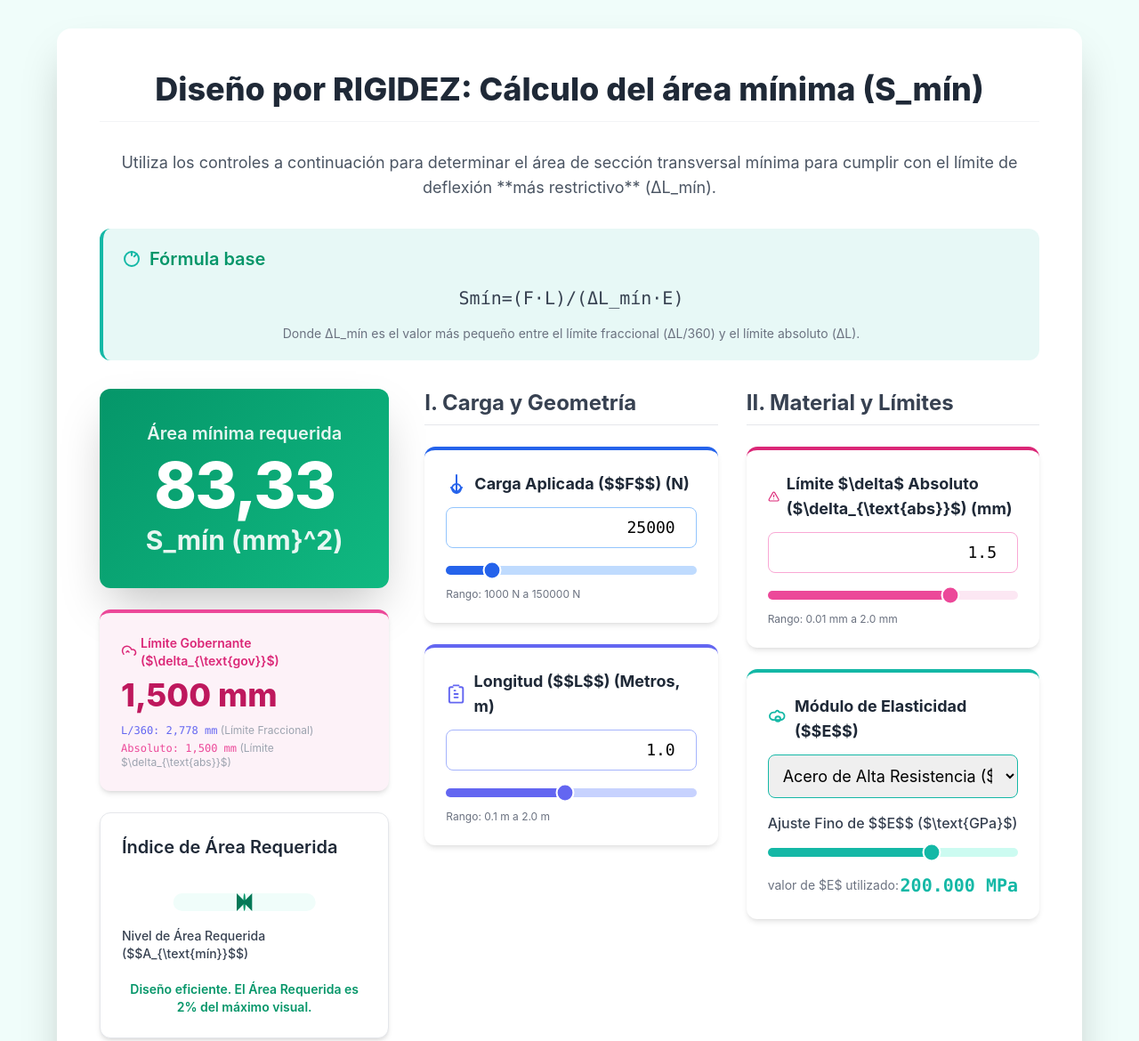
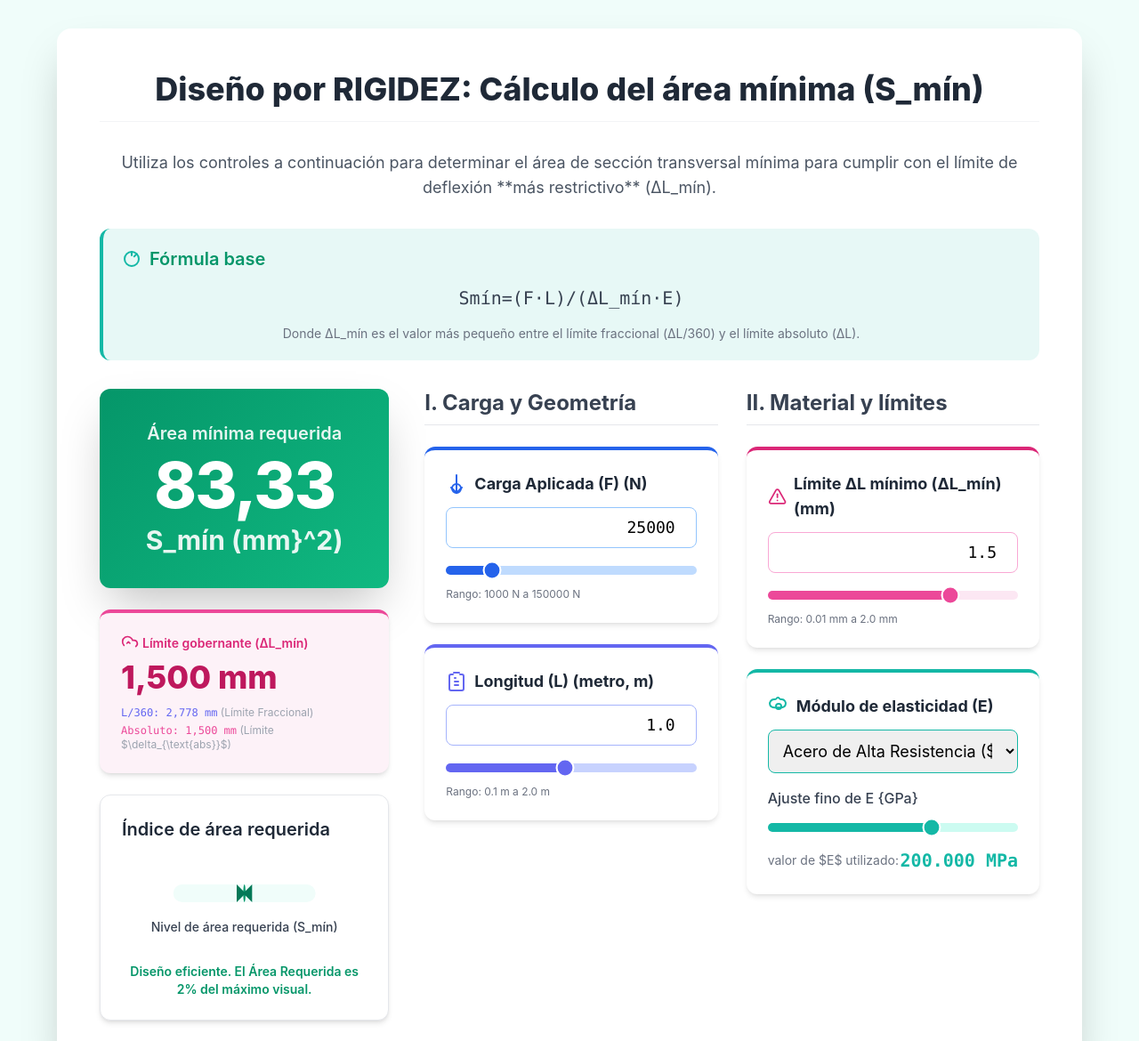
Before and after one commit to jpastor-1/CalculadoraRigidezMaterial, a plain HTML site: page index.html in a window 1280 px wide. Shown: the top 1170 px of the page at 89% size. Drawn offline with nearby package versions, Linux system fonts and the light colour scheme.

Commit message:
Update index.html

```diff
--- a/index.html
+++ b/index.html
@@ -112,7 +112,7 @@
                 <div class="p-6 bg-pink-50 rounded-xl shadow-md border-t-4 border-pink-500">
                     <div class="text-sm font-semibold text-pink-600 mb-2 flex items-center">
                         <svg class="w-5 h-5 mr-1" xmlns="http://www.w3.org/2000/svg" width="24" height="24" viewBox="0 0 24 24" fill="none" stroke="currentColor" stroke-width="2" stroke-linecap="round" stroke-linejoin="round"><path d="M4 14.899A7 7 0 1 1 15.71 8h1.79a4.5 4.5 0 0 1 2.5 8.242"/><path d="M12 12l-2-2-2 2"/></svg>
-                        Límite Gobernante ($\delta_{\text{gov}}$)
+                        Límite gobernante (ΔL_mín)
                     </div>
                     <div id="governingLimit" class="text-4xl font-extrabold text-pink-700">0.000 mm</div>
                     <div class="mt-3 text-xs text-gray-500 space-y-1">
@@ -129,7 +129,7 @@
 
                 <!-- Visualization Card (Animated bar for Required Area) -->
                 <div class="p-6 bg-white rounded-xl shadow-md border border-gray-200">
-                    <h3 class="text-xl font-semibold text-gray-800 mb-4">Índice de Área Requerida</h3>
+                    <h3 class="text-xl font-semibold text-gray-800 mb-4">Índice de área requerida</h3>
                     <div class="flex flex-col items-center justify-center h-28 py-4">
                         <div class="relative w-full max-w-xs h-10">
                             <!-- SVG for the animated bar -->
@@ -145,7 +145,7 @@
                                 <path d="M 90 10 L 85 5 L 85 15 Z" fill="#047857" id="rightArrow" class="transition-all duration-500 ease-out"/>
                             </svg>
                         </div>
-                        <p id="barLabel" class="text-sm font-medium text-gray-700 mt-2">Nivel de Área Requerida ($$A_{\text{mín}}$$)</p>
+                        <p id="barLabel" class="text-sm font-medium text-gray-700 mt-2">Nivel de área requerida (S_mín)</p>
                     </div>
                     <!-- Status message is now part of the main visualization card -->
                     <p id="designStatus" class="text-center text-sm font-semibold mt-2 transition-colors duration-300">Ajusta los parámetros para ver el impacto en el área.</p>
@@ -163,7 +163,7 @@
                     <div class="input-card p-6 bg-white rounded-xl border-t-4 border-blue-600">
                         <label for="loadFInput" class="block text-lg font-bold text-gray-800 mb-3 flex items-center">
                             <svg class="w-6 h-6 mr-2 text-blue-600" xmlns="http://www.w3.org/2000/svg" width="24" height="24" viewBox="0 0 24 24" fill="none" stroke="currentColor" stroke-width="2" stroke-linecap="round" stroke-linejoin="round"><path d="M12 2v20"/><path d="m18 16-6 6-6-6"/><path d="M12 12c-2.76 0-5 2.24-5 5s2.24 5 5 5 5-2.24 5-5-2.24-5-5-5z"/></svg>
-                            Carga Aplicada ($$F$$) (N)
+                            Carga Aplicada (F) (N)
                         </label>
 
                         <div class="flex items-center space-x-2 mb-3">
@@ -178,7 +178,7 @@
                     <div class="input-card p-6 bg-white rounded-xl border-t-4 border-rigidez-tertiary">
                         <label for="lengthLInput" class="block text-lg font-bold text-gray-800 mb-3 flex items-center">
                             <svg class="w-6 h-6 mr-2 text-rigidez-tertiary" xmlns="http://www.w3.org/2000/svg" width="24" height="24" viewBox="0 0 24 24" fill="none" stroke="currentColor" stroke-width="2" stroke-linecap="round" stroke-linejoin="round"><path d="M16 4h2a2 2 0 0 1 2 2v14a2 2 0 0 1-2 2H6a2 2 0 0 1-2-2V6a2 2 0 0 1 2-2h2"/><path d="M15 2h-6"/><path d="M10 16h4"/><path d="M10 12h4"/><path d="M10 8h1"/></svg>
-                            Longitud ($$L$$) (Metros, m)
+                            Longitud (L) (metro, m)
                         </label>
 
                         <div class="flex items-center space-x-2 mb-3">
@@ -192,13 +192,13 @@
 
                 <!-- Columna Derecha: Material y Límites -->
                 <div class="space-y-6">
-                    <h2 class="text-2xl font-bold text-gray-700 border-b pb-2 mb-4">II. Material y Límites</h2>
+                    <h2 class="text-2xl font-bold text-gray-700 border-b pb-2 mb-4">II. Material y límites</h2>
 
                     <!-- Input Card: Absolute Deflection Limit (delta_abs) - NEW -->
                     <div class="input-card p-6 bg-white rounded-xl border-t-4 border-pink-600">
                         <label for="deltaAbsInput" class="block text-lg font-bold text-gray-800 mb-3 flex items-center">
                             <svg class="w-6 h-6 mr-2 text-pink-600" xmlns="http://www.w3.org/2000/svg" width="24" height="24" viewBox="0 0 24 24" fill="none" stroke="currentColor" stroke-width="2" stroke-linecap="round" stroke-linejoin="round"><path d="m21.73 18-8-14a2 2 0 0 0-3.48 0l-8 14A2 2 0 0 0 4 21h16a2 2 0 0 0 1.73-3Z"/><path d="M12 9v4"/><path d="M12 17h.01"/></svg>
-                            Límite $\delta$ Absoluto ($\delta_{\text{abs}}$) (mm)
+                            Límite ΔL mínimo (ΔL_mín) (mm)
                         </label>
 
                         <div class="flex items-center space-x-2 mb-3">
@@ -214,7 +214,7 @@
                     <div class="input-card p-6 bg-white rounded-xl border-t-4 border-rigidez-secondary">
                         <label for="materialSelect" class="block text-lg font-bold text-gray-800 mb-3 flex items-center">
                             <svg class="w-6 h-6 mr-2 text-rigidez-secondary" xmlns="http://www.w3.org/2000/svg" width="24" height="24" viewBox="0 0 24 24" fill="none" stroke="currentColor" stroke-width="2" stroke-linecap="round" stroke-linejoin="round"><circle cx="12" cy="12" r="3"/><path d="M19.7 10.1C20.8 7.3 18.5 4.1 15.6 4.1h-.8a2.1 2.1 0 0 1-2-1.2c-.6-1.3-2.5-1.3-3.1 0a2.1 2.1 0 0 1-2 1.2h-.8C3.5 4.1 1.2 7.3 2.3 10.1c.3 1 .9 1.8 1.8 2.3.9.5 2.1.8 3.3.8h7.2c1.2 0 2.4-.3 3.3-.8.9-.5 1.5-1.3 1.8-2.3z"/></svg>
-                            Módulo de Elasticidad ($$E$$)
+                            Módulo de elasticidad (E)
                         </label>
 
                         <select id="materialSelect" class="w-full p-3 border border-rigidez-secondary rounded-lg text-lg focus:ring-rigidez-secondary focus:border-rigidez-secondary transition duration-150 mb-4">
@@ -222,7 +222,7 @@
                         </select>
 
                         <label for="elasticityInputRange" class="block text-base font-medium text-gray-700 mb-2">
-                            Ajuste Fino de $$E$$ ($\text{GPa}$)
+                            Ajuste fino de E {GPa}
                         </label>
                         <input type="range" id="elasticityInputRange" min="1" max="300" value="200" step="0.5" class="w-full range-slider bg-teal-200" style="--tw-thumb-color: #14b8a6;">
 
```
